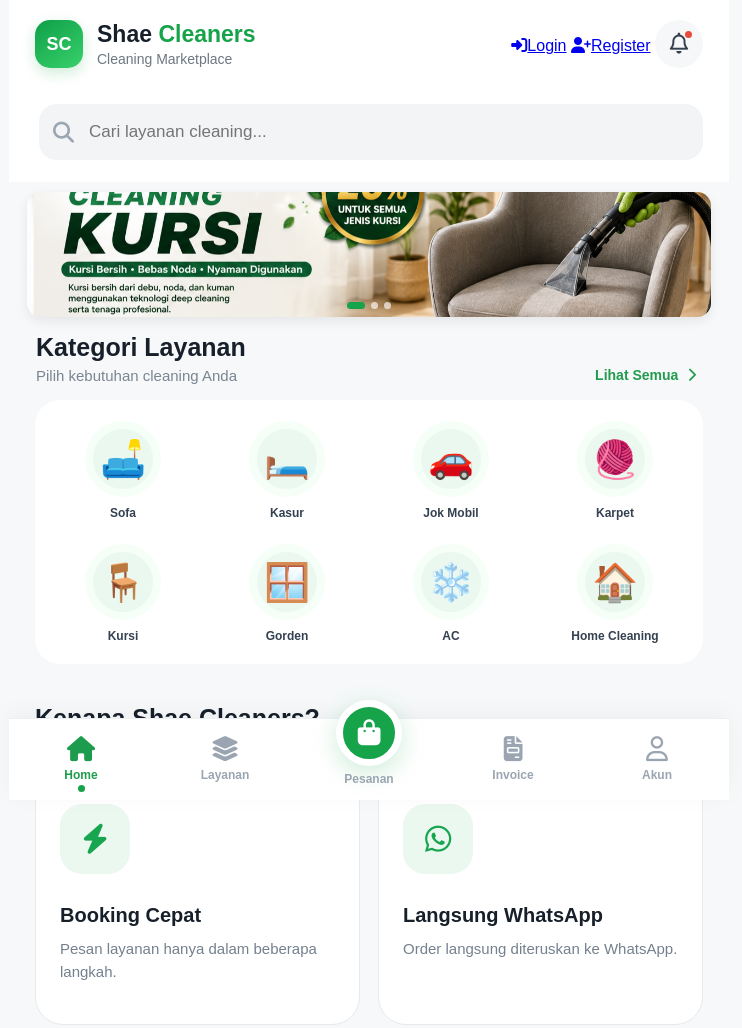
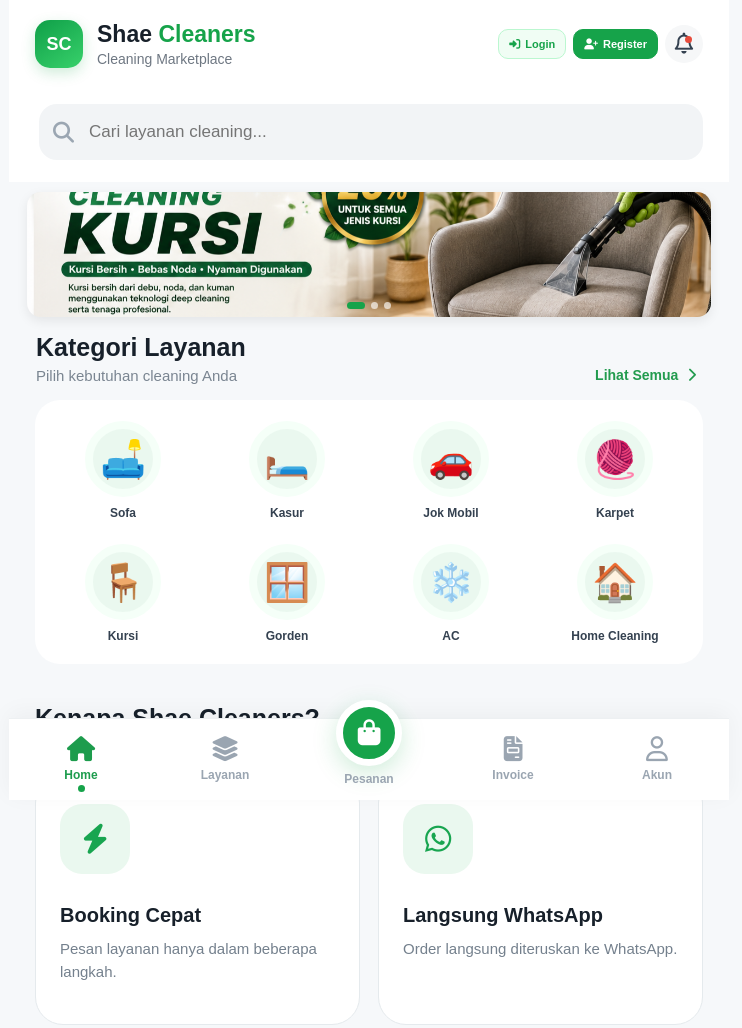
Before and after one commit to shaecleaners-cell/shae, a plain HTML site: page index.html in a window 1280 px wide. Shown: the top 1028 px of the page, without its empty margins (271-1013 px from the left). Drawn offline with Linux system fonts and the light colour scheme.

Commit message:
Update index.html

```diff
--- a/index.html
+++ b/index.html
@@ -20,9 +20,9 @@
           <p>Cleaning Marketplace</p>
         </div>
       </div>
-      <div class="header-actions">
-        <a class="header-login" href="login.html"><i class="fa-solid fa-right-to-bracket"></i><span>Login</span></a>
-        <a class="header-register" href="register.html"><i class="fa-solid fa-user-plus"></i><span>Register</span></a>
+      <div class="head-actions">
+        <a class="head-login" href="login.html"><i class="fa-solid fa-right-to-bracket"></i><span>Login</span></a>
+        <a class="head-register" href="register.html"><i class="fa-solid fa-user-plus"></i><span>Register</span></a>
         <button class="icon-btn" onclick="showPage('notifikasi')" aria-label="Notifikasi">
           <i class="fa-regular fa-bell"></i><b></b>
         </button>
```
